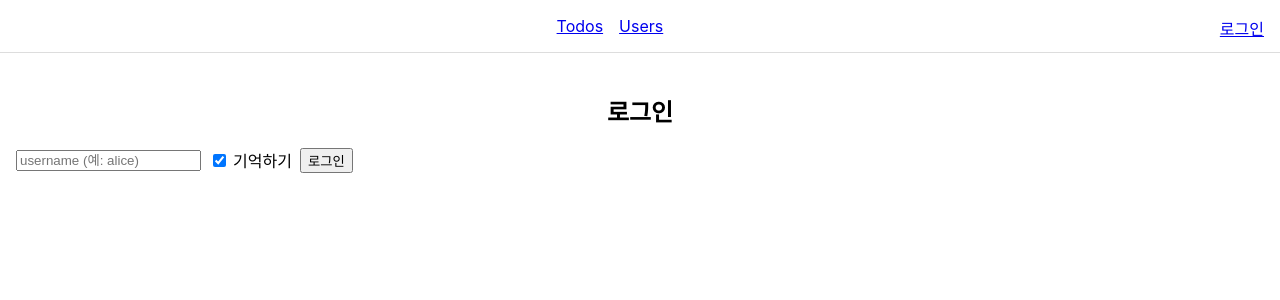
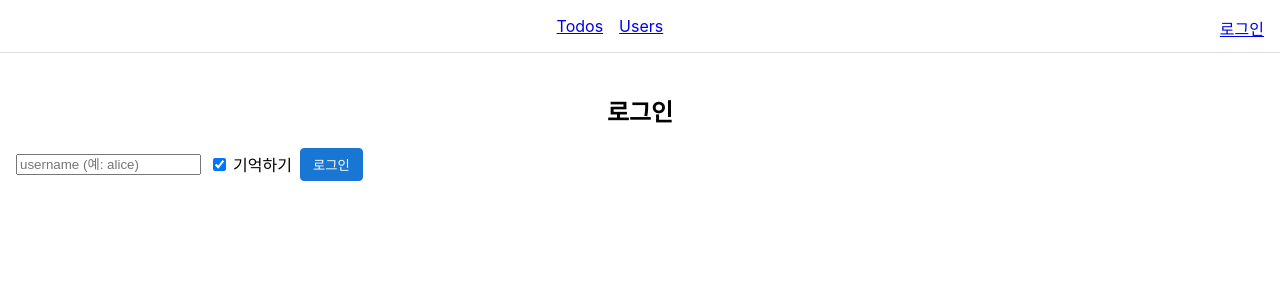
Before and after one commit to sengwoong/TodoMega, a React (Create React App) app in the folder todo-react-single/: page /login in a window 1280 px wide. Shown: the top 300 px of the page. Built offline with nearby package versions, Linux system fonts and the light colour scheme.

Commit message:
버튼 컴포넌트 추가

```diff
--- a/todo-react-single/src/App.js
+++ b/todo-react-single/src/App.js
@@ -6,6 +6,7 @@ import Users from './pages/Users';
 import Login from './pages/Login';
 import { AuthProvider, useAuth } from './hook/AuthContext';
 import { QueryClient, QueryClientProvider } from '@tanstack/react-query';
+import Button from 'components/Button';
 
 function Nav() {
   const { user, isAuthenticated, signOut } = useAuth();
@@ -20,7 +21,7 @@ function Nav() {
       {isAuthenticated ? (
         <span style={{ float: 'right' }}>
           <span style={{ marginRight: 8 }}>{user?.name}(@{user?.username})</span>
-          <button onClick={signOut}>로그아웃</button>
+          <Button onClick={signOut} variant="ghost">로그아웃</Button>
         </span>
       ) : (
         <NavLink to="/login" style={{ float: 'right' }}>로그인</NavLink>
--- /dev/null
+++ b/todo-react-single/src/components/Button.js
@@ -0,0 +1,24 @@
+import React from 'react';
+
+function Button({ children, variant = 'primary', style, ...rest }) {
+  const base = {
+    padding: '6px 12px',
+    border: '1px solid #ccc',
+    borderRadius: 4,
+    cursor: 'pointer',
+    background: '#fff',
+  };
+  const variants = {
+    primary: { background: '#1976d2', color: '#fff', borderColor: '#1976d2' },
+    danger: { background: '#d32f2f', color: '#fff', borderColor: '#d32f2f' },
+    ghost: { background: '#fff', color: '#333', borderColor: '#ddd' },
+  };
+  const merged = { ...base, ...(variants[variant] || {}), ...(style || {}) };
+  return (
+    <button {...rest} style={merged}>
+      {children}
+    </button>
+  );
+}
+
+export default Button;
--- a/todo-react-single/src/pages/Login.js
+++ b/todo-react-single/src/pages/Login.js
@@ -1,6 +1,7 @@
 import React, { useState } from 'react';
 import { useNavigate, useLocation } from 'react-router-dom';
 import { useAuth } from 'hook/AuthContext';
+import Button from 'components/Button';
 
 function Login() {
   const [username, setUsername] = useState('');
@@ -41,7 +42,7 @@ function Login() {
           <input type="checkbox" checked={remember} onChange={(e) => setRemember(e.target.checked)} />
           기억하기
         </label>
-        <button type="submit" disabled={loading}>로그인</button>
+        <Button type="submit" disabled={loading} variant="primary">로그인</Button>
       </form>
     </div>
   );
--- a/todo-react-single/src/pages/Todos.js
+++ b/todo-react-single/src/pages/Todos.js
@@ -2,6 +2,7 @@ import React, { useMemo, useState } from 'react';
 import { useUsersQuery } from 'server/userQueries';
 import { useTodosQuery, useCreateTodoMutation, useUpdateTodoMutation, useDeleteTodoMutation, useTodosSearch } from 'server/todoQueries';
 import useDebouncedValue from 'hook/useDebouncedValue';
+import Button from 'components/Button';
 
 function Todos() {
   const [error, setError] = useState(null);
@@ -86,7 +87,7 @@ function Todos() {
             </option>
           ))}
         </select>
-        <button type="submit" disabled={submitting}>추가</button>
+        <Button type="submit" disabled={submitting} variant="primary">추가</Button>
       </form>
 
       <div style={{ display: 'flex', gap: 8, marginBottom: 16 }}>
@@ -131,10 +132,10 @@ function Todos() {
                   </div>
                 </div>
                 <div style={{ display: 'flex', gap: 8 }}>
-                  <button onClick={() => handleToggle(todo.id, todo.completed)}>
+                  <Button onClick={() => handleToggle(todo.id, todo.completed)} variant="ghost">
                     {todo.completed ? '미완료로' : '완료로'}
-                  </button>
-                  <button onClick={() => handleDelete(todo.id)}>삭제</button>
+                  </Button>
+                  <Button onClick={() => handleDelete(todo.id)} variant="danger">삭제</Button>
                 </div>
               </li>
             );
--- a/todo-react-single/src/pages/Users.js
+++ b/todo-react-single/src/pages/Users.js
@@ -1,5 +1,6 @@
 import React, { useState } from 'react';
 import { useUsersQuery, useCreateUserMutation, useDeleteUserMutation } from 'server/userQueries';
+import Button from 'components/Button';
 
 function Users() {
   const [error, setError] = useState(null);
@@ -51,7 +52,7 @@ function Users() {
           value={form.name}
           onChange={(e) => setForm((p) => ({ ...p, name: e.target.value }))}
         />
-        <button type="submit" disabled={submitting}>추가</button>
+        <Button type="submit" disabled={submitting} variant="primary">추가</Button>
       </form>
 
       {users.length === 0 ? (
@@ -65,7 +66,7 @@ function Users() {
                 <div style={{ fontSize: 14, color: '#555' }}>@{u.username}</div>
               </div>
               <div>
-                <button onClick={() => handleDelete(u.id)}>삭제</button>
+                <Button onClick={() => handleDelete(u.id)} variant="danger">삭제</Button>
               </div>
             </li>
           ))}
```
